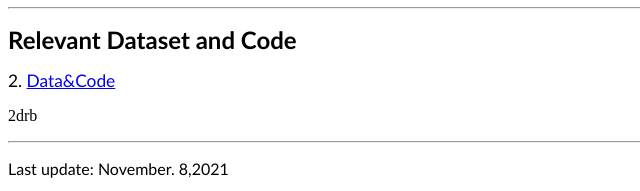
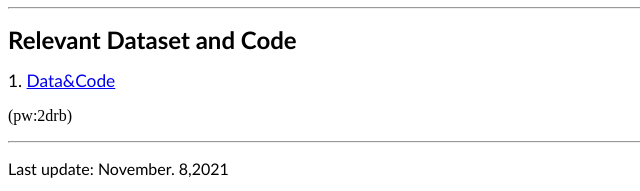
Before and after one commit to shaoxuan92/SDA, a plain HTML site: page index.html in a window 1280 px wide. Shown: the part 1490-1681 px from the top of the page, 0-640 px from the left. Drawn offline with Linux system fonts and the light colour scheme.

Commit message:
Update index.html

```diff
--- a/index.html
+++ b/index.html
@@ -78,10 +78,10 @@ Semantic VI-SLAM (Visual-Inertial Simultaneous Localization And Mapping) systems
 <hr>
 <p><span lang="en-us"><b><font face="Calibri" size="5">Relevant Dataset and Code</font></b></span></p>
 <p>
-<span lang="en-us"><font face="Calibri" style="font-size: 13pt">2.
+<span lang="en-us"><font face="Calibri" style="font-size: 13pt">1.
 <a href=https://pan.baidu.com/s/1MfGpZ532TWeKwR_DeztsSQ>Data&Code</a></font></span></p>
 <p>
-2drb</p>
+(pw:2drb)</p>
 
 <hr>
 <p align="justify"><font face="Calibri">Last update: <span lang="en-us">November. 8,</span>2021</span></font></p>
```
